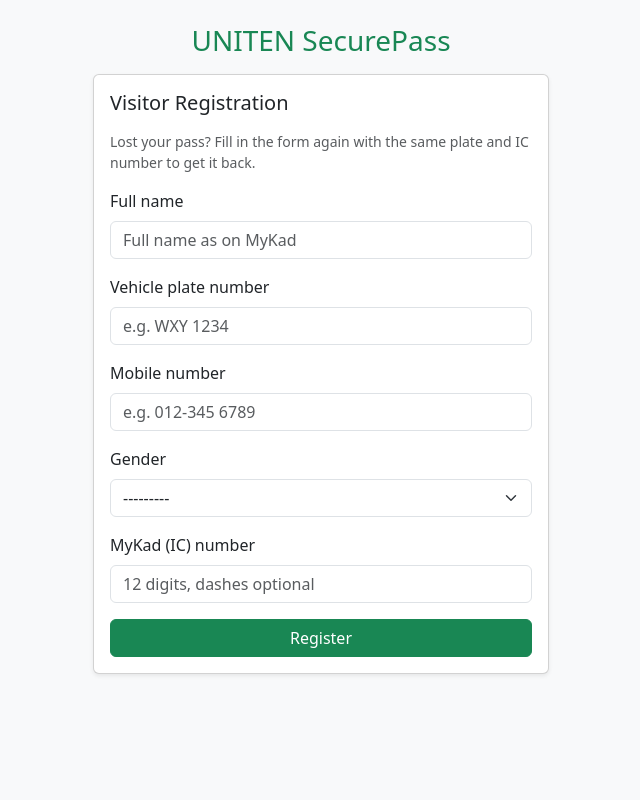
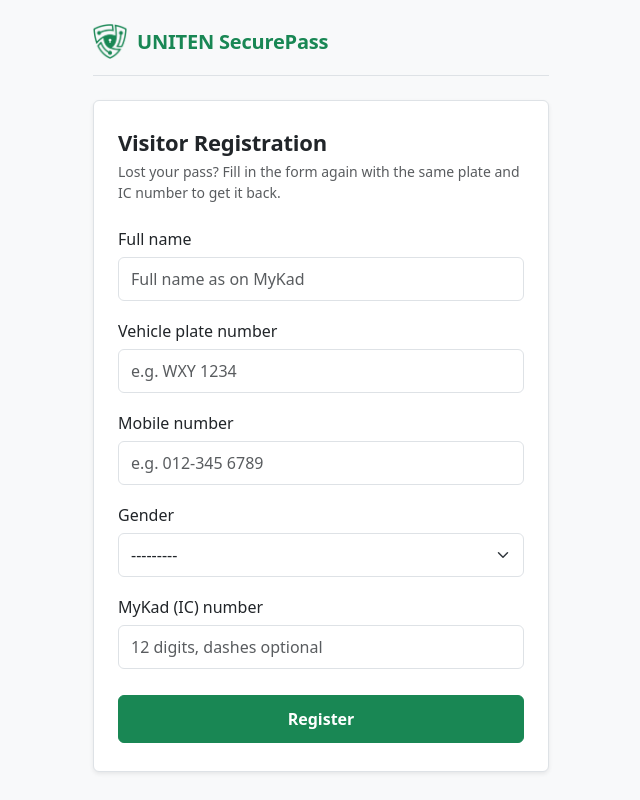
Before and after one commit to rayyanabdrhmn/securepass, a Django app: page / in a window 1280 px wide. Shown: the whole page, without its empty margins (319-959 px from the left). Run offline with Django 5.2, Linux system fonts and the light colour scheme.

Commit message:
Polish header and register page
- Logo beside the name in a ruled header; staff links show the current page
- Calmer register card with larger fields and button
- Proper heading order (h1 site name, h2 card title)

Co-Authored-By: Claude Opus 5.5 <noreply@anthropic.com>

```diff
--- a/visitors/templates/visitors/base.html
+++ b/visitors/templates/visitors/base.html
@@ -9,18 +9,50 @@
   <style>
     .page-narrow { max-width: 480px; }
     .page-wide { max-width: 960px; }
+
+    ::selection { background: var(--bs-success-bg-subtle); color: var(--bs-success-text-emphasis); }
+
+    /* Header: logo + name on the left, staff links on the right, one hairline rule below */
+    .site-header {
+      display: flex; align-items: center; justify-content: space-between;
+      flex-wrap: wrap; gap: .75rem 1rem;
+      padding-bottom: 1rem; margin-bottom: 1.5rem;
+      border-bottom: 1px solid var(--bs-border-color);
+    }
+    .brand { display: flex; align-items: center; gap: .625rem; min-width: 0; }
+    .brand img { display: block; width: 34px; height: 35px; flex-shrink: 0; }
+    .brand-name {
+      margin: 0; font-size: 1.25rem; font-weight: 600; line-height: 1.2;
+      letter-spacing: -.01em; color: var(--bs-success);
+    }
+    .staff-nav { display: flex; gap: .375rem; }
   </style>
   {% block head %}{% endblock %}
 </head>
 <body class="bg-light">
   <div class="container py-4 {% block pagewidth %}page-narrow{% endblock %}">
-    <h3 class="text-center text-success mb-3">UNITEN SecurePass</h3>
-    {% if user.is_authenticated %}
-      <div class="text-center mb-3">
-        <a href="{% url 'scanner' %}" class="btn btn-sm btn-outline-success">Scanner</a>
-        <a href="{% url 'dashboard' %}" class="btn btn-sm btn-outline-success">Dashboard</a>
+    <header class="site-header">
+      <div class="brand">
+        <img src="{% static 'visitors/img/securepass-logo.png' %}" alt="" width="34" height="35">
+        <h1 class="brand-name">UNITEN SecurePass</h1>
       </div>
-    {% endif %}
+      {% if user.is_authenticated %}
+        {% with page=request.resolver_match.url_name %}
+        <nav class="staff-nav" aria-label="Staff">
+          {% if page == "scanner" %}
+            <a href="{% url 'scanner' %}" class="btn btn-sm btn-success" aria-current="page">Scanner</a>
+          {% else %}
+            <a href="{% url 'scanner' %}" class="btn btn-sm btn-outline-success">Scanner</a>
+          {% endif %}
+          {% if page == "dashboard" %}
+            <a href="{% url 'dashboard' %}" class="btn btn-sm btn-success" aria-current="page">Dashboard</a>
+          {% else %}
+            <a href="{% url 'dashboard' %}" class="btn btn-sm btn-outline-success">Dashboard</a>
+          {% endif %}
+        </nav>
+        {% endwith %}
+      {% endif %}
+    </header>
     {% for message in messages %}
       <div class="alert alert-info">{{ message }}</div>
     {% endfor %}
--- a/visitors/templates/visitors/register.html
+++ b/visitors/templates/visitors/register.html
@@ -9,6 +9,17 @@
     border-color: var(--bs-form-invalid-border-color);
     box-shadow: 0 0 0 .25rem rgba(var(--bs-danger-rgb), .25);
   }
+
+  /* Register card: calm hairline border, roomier padding, sturdy touch-sized fields */
+  .register-card { border-color: var(--bs-border-color); }
+  .register-card .card-body { padding: 1.5rem 1.25rem; }
+  @media (min-width: 400px) { .register-card .card-body { padding: 1.75rem 1.5rem; } }
+  .register-title { font-size: 1.375rem; font-weight: 600; letter-spacing: -.01em; margin-bottom: .375rem; }
+  .register-card .form-label { font-weight: 500; margin-bottom: .375rem; }
+  .register-card .form-control,
+  .register-card .form-select { min-height: 2.75rem; padding-top: .5rem; padding-bottom: .5rem; }
+  .register-card .mb-3 { margin-bottom: 1.125rem !important; }
+  .register-submit { min-height: 3rem; font-weight: 600; margin-top: .5rem; }
 </style>
 {% endblock %}
 {% block content %}
@@ -19,15 +30,15 @@
   </div>
 {% endif %}
 
-<div class="card shadow-sm">
+<div class="card shadow-sm register-card">
   <div class="card-body">
-    <h5 class="card-title mb-3">Visitor Registration</h5>
+    <h2 class="register-title">Visitor Registration</h2>
     {% if form.errors %}
-      <div class="alert alert-danger py-2" role="alert">
+      <div class="alert alert-danger py-2 mt-3" role="alert">
         Please fix the {{ form.errors|length }} highlighted field{{ form.errors|length|pluralize }} below.
       </div>
     {% endif %}
-    <p class="small text-muted">
+    <p class="small text-muted mb-4">
       Lost your pass? Fill in the form again with the same plate and IC number to get it back.
     </p>
     <form method="post">
@@ -43,7 +54,7 @@
           {% endif %}
         </div>
       {% endfor %}
-      <button type="submit" class="btn btn-success w-100">Register</button>
+      <button type="submit" class="btn btn-success w-100 register-submit">Register</button>
     </form>
   </div>
 </div>
```
